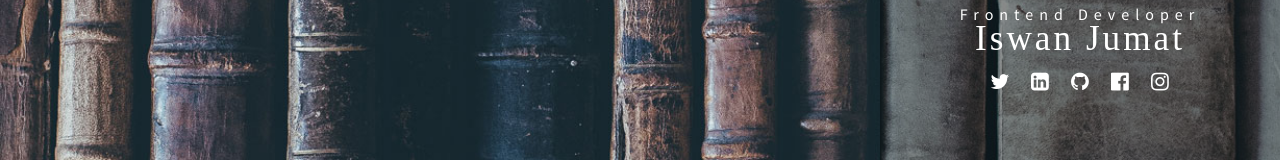
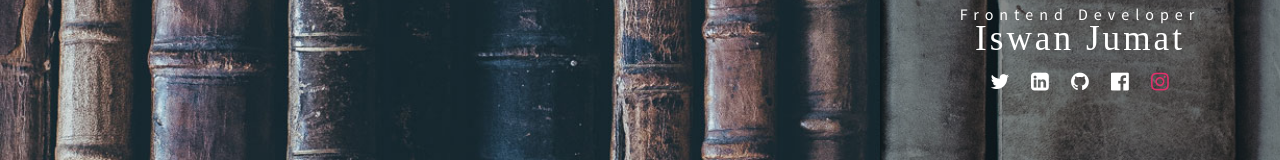
Before and after one commit to iswanj/iswanjumat.com, a React app: page / in a window 1280 px wide. In both pictures the pointer is over the link 1159 px from the left and 520 px from the top of the page. Shown: the part 439-599 px from the top of the page. Built offline with nearby package versions, Linux system fonts and the light colour scheme; a web font is replaced by a local one.

Commit message:
update instagram icon hover color

```diff
--- a/src/App.css
+++ b/src/App.css
@@ -73,7 +73,7 @@
   text-align: center;
   text-decoration: none;
 }
-/*twitter facebook linkedin github*/
+/*twitter facebook linkedin github instagram*/
 .social-icons li a.twitter:hover, .social-icons li a.twitter:active {
   color: #1da1f2;
 }
@@ -86,3 +86,6 @@
 .social-icons li a.github:hover, .social-icons li a.github:active {
   color: #000;
 }
+.social-icons li a.instagram:hover, .social-icons li a.instagram:active {
+  color: #E1306C;
+}
```
